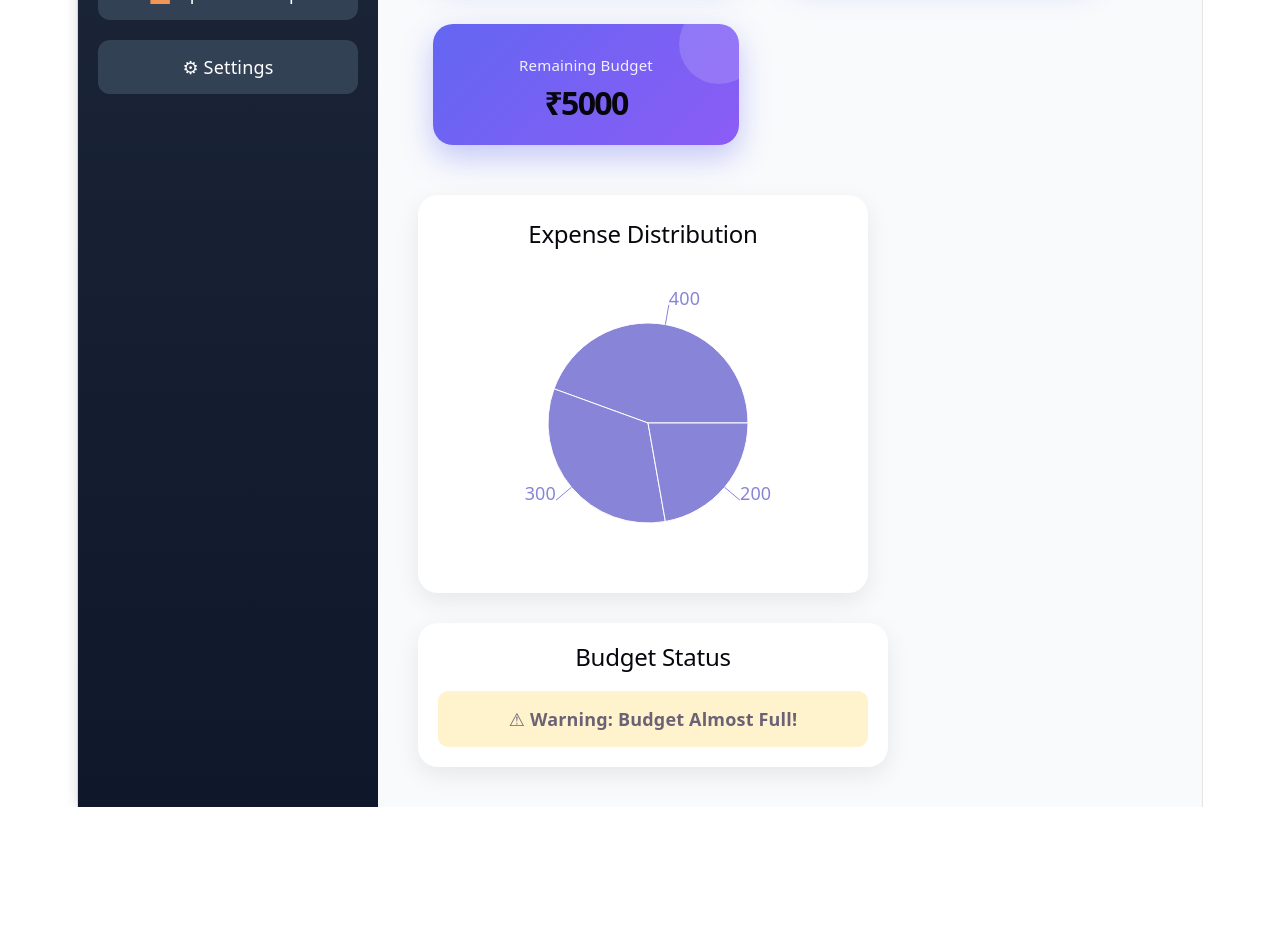
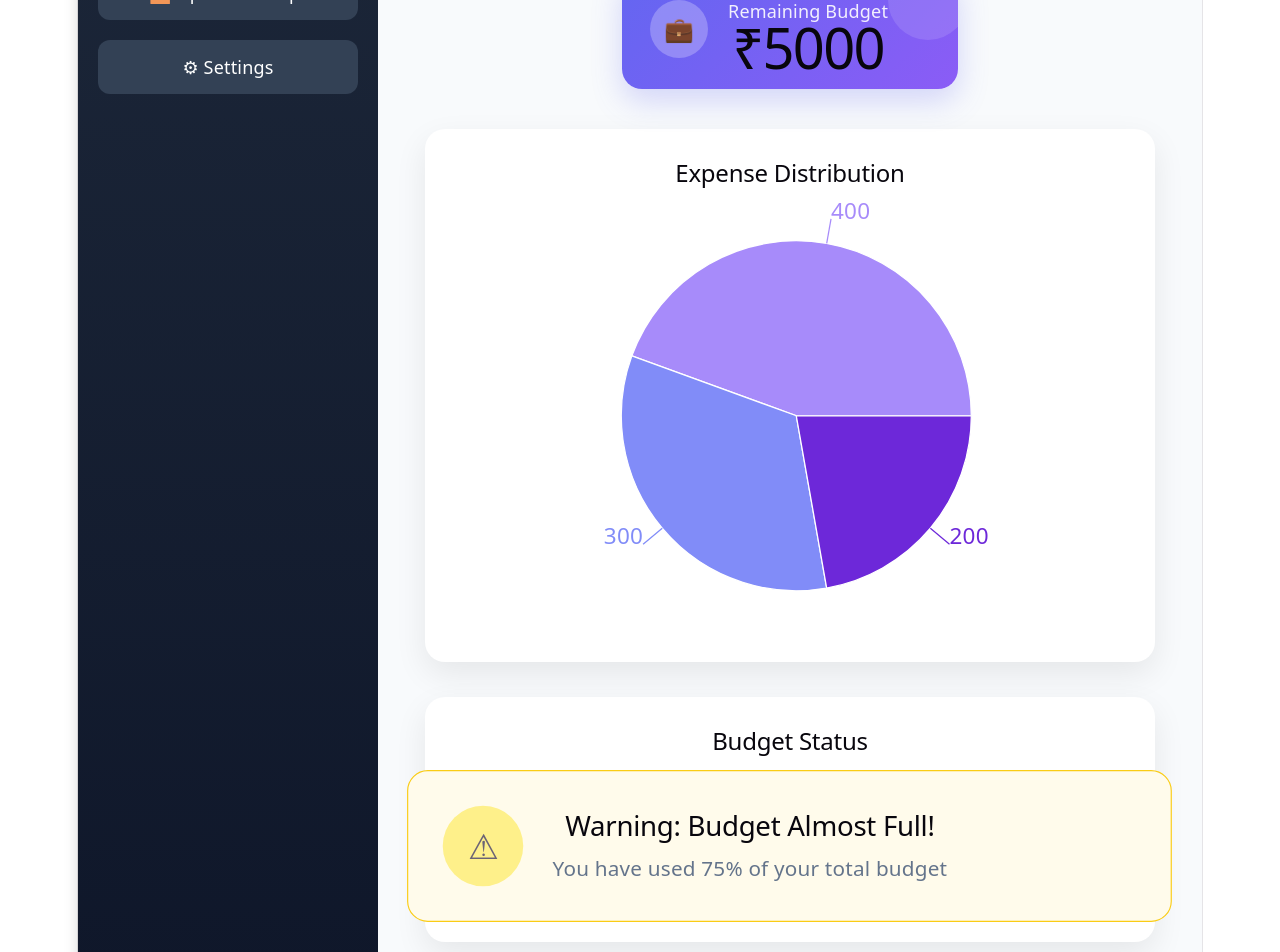
Before and after one commit to NehaPoojary8/ReceiptHawk, a React app in the folder frontend/: page / in a window 1280 px wide. Shown: the part 320-1272 px from the top of the page. Before the commit the page ends 1127 px from the top, so only its background shows below. Built offline with nearby package versions, Linux system fonts and the light colour scheme; the HTML template or start-up script is replaced by a standard one.

Commit message:
Complete ReceiptHawk frontend implementation

```diff
--- a/frontend/src/components/BudgetAlert.jsx
+++ b/frontend/src/components/BudgetAlert.jsx
@@ -1,30 +1,38 @@
 function BudgetAlert() {
-  const budget = 20000;
-  const expense = 18000;
-
-  let message = "✅ Budget Safe";
-  let bgColor = "#d4edda";
-
-  if (expense > budget) {
-    message = "🚨 Budget Exceeded!";
-    bgColor = "#f8d7da";
-  } else if (expense >= budget * 0.8) {
-    message = "⚠ Warning: Budget Almost Full!";
-    bgColor = "#fff3cd";
-  }
-
   return (
     <div
       style={{
-        backgroundColor: bgColor,
-        padding: "15px",
-        marginTop: "20px",
-        borderRadius: "10px",
-        width: "400px",
-        fontWeight: "bold"
+        width: "90%",
+        backgroundColor: "#fffbeb",
+        border: "1px solid #facc15",
+        padding: "30px",
+        borderRadius: "18px",
+        display: "flex",
+        alignItems: "center",
+        gap: "25px"
       }}
     >
-      {message}
+      <div
+        style={{
+          width: "70px",
+          height: "70px",
+          borderRadius: "50%",
+          backgroundColor: "#fef08a",
+          display: "flex",
+          justifyContent: "center",
+          alignItems: "center",
+          fontSize: "30px"
+        }}
+      >
+        ⚠
+      </div>
+
+      <div>
+        <h2 style={{ margin: 0 }}>Warning: Budget Almost Full!</h2>
+        <p style={{ color: "#64748b", marginTop: "10px" }}>
+          You have used 75% of your total budget
+        </p>
+      </div>
     </div>
   );
 }
--- a/frontend/src/components/ExpenseChart.jsx
+++ b/frontend/src/components/ExpenseChart.jsx
@@ -1,23 +1,28 @@
-import { PieChart, Pie, Cell, Tooltip } from "recharts";
+import { PieChart, Pie, Tooltip, Cell } from "recharts";
 
 const data = [
-  { name: "Food", value: 400 },
-  { name: "Travel", value: 300 },
-  { name: "Medical", value: 200 }
+  { name: "Housing", value: 400 },
+  { name: "Food", value: 300 },
+  { name: "Transportation", value: 200 }
 ];
+
+const COLORS = ["#a78bfa", "#818cf8", "#6d28d9"];
 
 function ExpenseChart() {
   return (
-    <PieChart width={400} height={300}>
+    <PieChart width={600} height={420}>
       <Pie
         data={data}
-        cx={200}
-        cy={150}
-        outerRadius={100}
-        fill="#8884d8"
+        cx={300}
+        cy={200}
+        outerRadius={140}
         dataKey="value"
         label
-      />
+      >
+        {data.map((entry, index) => (
+          <Cell key={index} fill={COLORS[index]} />
+        ))}
+      </Pie>
       <Tooltip />
     </PieChart>
   );
--- a/frontend/src/components/SummaryCard.jsx
+++ b/frontend/src/components/SummaryCard.jsx
@@ -1,62 +1,64 @@
 import { useState } from "react";
 
 function SummaryCard(props) {
-  const [isHovered, setIsHovered] = useState(false);
+  const [hovered, setHovered] = useState(false);
 
   return (
     <div
-      onMouseEnter={() => setIsHovered(true)}
-      onMouseLeave={() => setIsHovered(false)}
+      onMouseEnter={() => setHovered(true)}
+      onMouseLeave={() => setHovered(false)}
       style={{
+        width: "280px",
+        padding: "28px",
+        borderRadius: "20px",
         background: "linear-gradient(135deg, #6366f1, #8b5cf6)",
         color: "white",
-        padding: "28px",
-        margin: "15px",
-        width: "250px",
-        borderRadius: "20px",
-        boxShadow: isHovered
-          ? "0 18px 40px rgba(99,102,241,0.5)"
-          : "0 12px 30px rgba(99,102,241,0.35)",
-        transform: isHovered ? "translateY(-8px) scale(1.02)" : "translateY(0)",
+        display: "flex",
+        alignItems: "center",
+        gap: "20px",
+        boxShadow: hovered
+          ? "0 20px 40px rgba(99,102,241,0.4)"
+          : "0 12px 30px rgba(99,102,241,0.25)",
+        transform: hovered ? "translateY(-6px)" : "translateY(0)",
         transition: "all 0.3s ease",
+        cursor: "pointer",
         position: "relative",
-        overflow: "hidden",
-        cursor: "pointer"
+        overflow: "hidden"
       }}
     >
-      {/* Glow circle */}
+      <div
+        style={{
+          width: "58px",
+          height: "58px",
+          borderRadius: "50%",
+          backgroundColor: "rgba(255,255,255,0.25)",
+          display: "flex",
+          justifyContent: "center",
+          alignItems: "center",
+          fontSize: "24px"
+        }}
+      >
+        💼
+      </div>
+
+      <div>
+        <p style={{ margin: 0, opacity: 0.9 }}>{props.title}</p>
+        <h1 style={{ marginTop: "10px", marginBottom: 0 }}>
+          {props.amount}
+        </h1>
+      </div>
+
       <div
         style={{
           position: "absolute",
-          top: "-20px",
-          right: "-20px",
+          right: "-10px",
+          top: "-10px",
           width: "80px",
           height: "80px",
-          background: "rgba(255,255,255,0.15)",
-          borderRadius: "50%"
+          borderRadius: "50%",
+          background: "rgba(255,255,255,0.12)"
         }}
-      ></div>
-
-      <p
-        style={{
-          fontSize: "15px",
-          opacity: 0.9,
-          marginBottom: "12px",
-          fontWeight: "500"
-        }}
-      >
-        {props.title}
-      </p>
-
-      <h1
-        style={{
-          fontSize: "32px",
-          margin: 0,
-          fontWeight: "700"
-        }}
-      >
-        {props.amount}
-      </h1>
+      />
     </div>
   );
 }
--- a/frontend/src/pages/Dashboard.jsx
+++ b/frontend/src/pages/Dashboard.jsx
@@ -1,6 +1,6 @@
+import SummaryCard from "../components/SummaryCard";
+import ExpenseChart from "../components/ExpenseChart";
 import BudgetAlert from "../components/BudgetAlert";
-import ExpenseChart from "../components/ExpenseChart";
-import SummaryCard from "../components/SummaryCard";
 
 function Dashboard() {
   return (
@@ -12,9 +12,25 @@ function Dashboard() {
       }}
     >
       {/* Heading */}
-      <div style={{ marginBottom: "30px" }}>
-        <h1 style={{ marginBottom: "5px" }}>Dashboard Overview</h1>
-        <p style={{ color: "gray", fontSize: "16px" }}>
+      <div style={{ textAlign: "center", marginBottom: "40px" }}>
+        <h1
+          style={{
+            fontSize: "58px",
+            fontWeight: "700",
+            margin: 0
+          }}
+        >
+          Dashboard Overview
+        </h1>
+
+        <p
+          style={{
+            marginTop: "15px",
+            color: "#64748b",
+            fontSize: "18px",
+            fontWeight: "500"
+          }}
+        >
           Monitor expenses, budget, and spending insights
         </p>
       </div>
@@ -23,9 +39,10 @@ function Dashboard() {
       <div
         style={{
           display: "flex",
-          gap: "20px",
-          flexWrap: "wrap",
-          marginBottom: "35px"
+          justifyContent: "center",
+          gap: "25px",
+          marginBottom: "40px",
+          flexWrap: "wrap"
         }}
       >
         <SummaryCard title="Total Expense" amount="₹15000" />
@@ -33,33 +50,67 @@ function Dashboard() {
         <SummaryCard title="Remaining Budget" amount="₹5000" />
       </div>
 
-      {/* Chart Section */}
+      {/* Expense Chart */}
       <div
         style={{
+          width: "90%",
+          margin: "auto",
           backgroundColor: "white",
-          padding: "25px",
           borderRadius: "20px",
-          boxShadow: "0 8px 24px rgba(0,0,0,0.08)",
-          marginBottom: "30px",
-          width: "fit-content"
+          padding: "30px",
+          boxShadow: "0 12px 32px rgba(0,0,0,0.08)",
+          marginBottom: "35px"
         }}
       >
-        <h2 style={{ marginBottom: "20px" }}>Expense Distribution</h2>
-        <ExpenseChart />
+        <h2
+          style={{
+            textAlign: "center",
+            marginBottom: "25px"
+          }}
+        >
+          Expense Distribution
+        </h2>
+
+        <div
+          style={{
+            display: "flex",
+            justifyContent: "center",
+            transform: "scale(1.25)"
+          }}
+        >
+          <ExpenseChart />
+        </div>
       </div>
 
-      {/* Budget Alert Section */}
+      {/* Budget Alert */}
       <div
         style={{
+          width: "90%",
+          margin: "auto",
           backgroundColor: "white",
-          padding: "20px",
           borderRadius: "20px",
-          boxShadow: "0 8px 24px rgba(0,0,0,0.08)",
-          width: "fit-content"
+          padding: "30px",
+          boxShadow: "0 12px 32px rgba(0,0,0,0.08)"
         }}
       >
-        <h2 style={{ marginBottom: "15px" }}>Budget Status</h2>
-        <BudgetAlert />
+        <h2
+          style={{
+            textAlign: "center",
+            marginBottom: "25px"
+          }}
+        >
+          Budget Status
+        </h2>
+
+        <div
+          style={{
+            display: "flex",
+            justifyContent: "center",
+            transform: "scale(1.15)"
+          }}
+        >
+          <BudgetAlert />
+        </div>
       </div>
     </div>
   );
```
Also changed, not shown: frontend/src/pages/Reports.jsx (+50 -32 lines), frontend/src/pages/Settings.jsx (+127 -11 lines), frontend/src/pages/UploadReceipt.jsx (+79 -36 lines).
